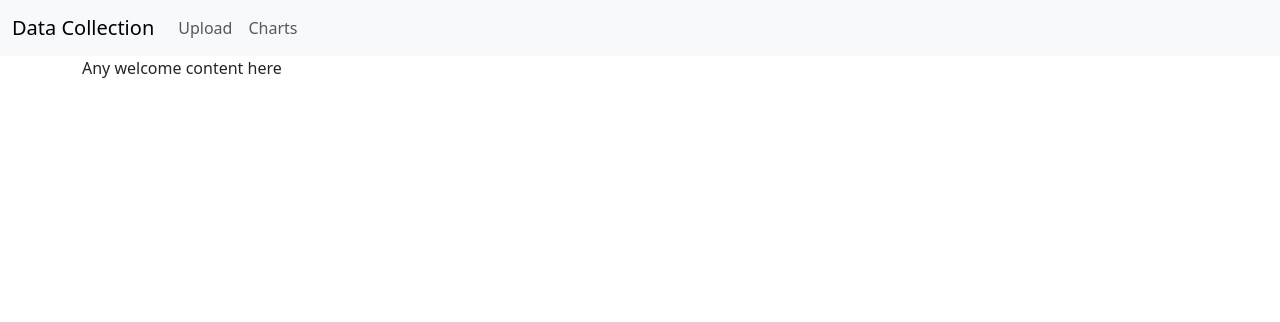
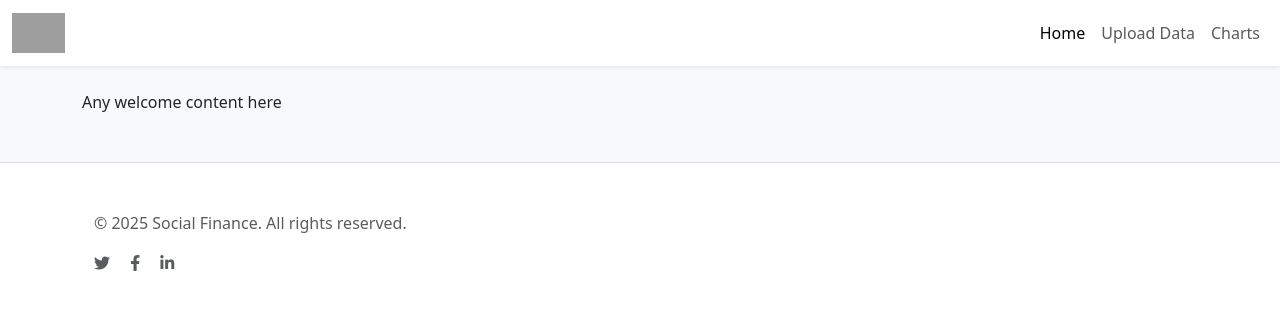
Before and after one commit to SocialFinanceDigitalLabs/interview-poc, a Django app: page / in a window 1280 px wide. Shown: the top 322 px of the page. Run offline with Django 4.2, Linux system fonts and the light colour scheme; some libraries are stand-ins or nearby versions; grey boxes are pictures that could not be loaded.

Commit message:
modified base template to use bootstrap inorder to improve the look of the application

```diff
--- a/core/templates/base.html
+++ b/core/templates/base.html
@@ -2,21 +2,43 @@
 
 <!DOCTYPE html>
 <html lang="en">
-  <head>
+<head>
     <meta charset="UTF-8">
     <meta name="viewport" content="width=device-width, initial-scale=1.0">
-    <link type="text/css"
-          rel="stylesheet"
-          href="{% static 'css/bootstrap.min.css' %}" />
+    <link type="text/css" rel="stylesheet" href="{% static 'css/bootstrap.min.css' %}" />
+    <link rel="stylesheet" href="https://cdnjs.cloudflare.com/ajax/libs/font-awesome/6.0.0-beta3/css/all.min.css" integrity="sha384-k6RqeWeci5ZR/Lv4MR0sA0FfDOMw1m2n9l7q1zF5tP7Z1T4cX3V8fE7J1WkC2jD" crossorigin="anonymous">
+    <link rel="stylesheet" href="{% static 'css/styles.css' %}">
     <script src="{% static 'js/bootstrap.bundle.min.js' %}"></script>
     <title>{% block title %}Social Finance Data Collection{% endblock %}</title>
-  </head>
+</head>
 
-  <body class="bg-white font-sans leading-normal text-grey-800">
-    {% block navbar %}
-        {% include 'navbar.html' %}
-    {% endblock %}
-    <div class="container-md">
+<body class="bg-light">
+    <nav class="navbar navbar-expand-lg navbar-light bg-white shadow-sm">
+        <div class="container-fluid">
+            <a class="navbar-brand" href="/">
+                <img src="https://www.socialfinance.org.uk/assets/logos/_fitSmall/Social-Finance-logo.svg?v=1667809892" alt="Social Finance Logo" height="40">
+            </a>
+            <button class="navbar-toggler" type="button" data-bs-toggle="collapse" data-bs-target="#navbarNav" aria-controls="navbarNav" aria-expanded="false" aria-label="Toggle navigation">
+                <span class="navbar-toggler-icon"></span>
+            </button>
+            <div class="collapse navbar-collapse" id="navbarNav">
+                <ul class="navbar-nav ms-auto">
+                    <li class="nav-item">
+                        <a class="nav-link active" aria-current="page" href="/">Home</a>
+                    </li>
+                    <li class="nav-item">
+                        <a class="nav-link" href="/upload/">Upload Data</a>
+                    </li>
+                    <li class="nav-item">
+                        <a class="nav-link" href="/charts/">Charts</a>
+                    </li>
+                    <!-- Add more navigation links as needed -->
+                </ul>
+            </div>
+        </div>
+    </nav>
+
+    <div class="container-md mt-4">
         {% if messages %}
             <div class="container mt-4">
                 {% for message in messages %}
@@ -29,5 +51,18 @@
         {% endif %}
         {% block content %}{% endblock %}
     </div>
-  </body>
+
+    <footer class="bg-white text-center text-lg-start mt-5 pt-4 pb-4 border-top">
+        <div class="container p-4">
+            <p class="text-muted">© 2025 Social Finance. All rights reserved.</p>
+            <!-- Add social media links if applicable -->
+            <div>
+                <a href="#" class="text-muted me-3"><i class="fab fa-twitter"></i></a>
+                <a href="#" class="text-muted me-3"><i class="fab fa-facebook-f"></i></a>
+                <a href="#" class="text-muted"><i class="fab fa-linkedin-in"></i></a>
+            </div>
+        </div>
+    </footer>
+
+</body>
 </html>
```
